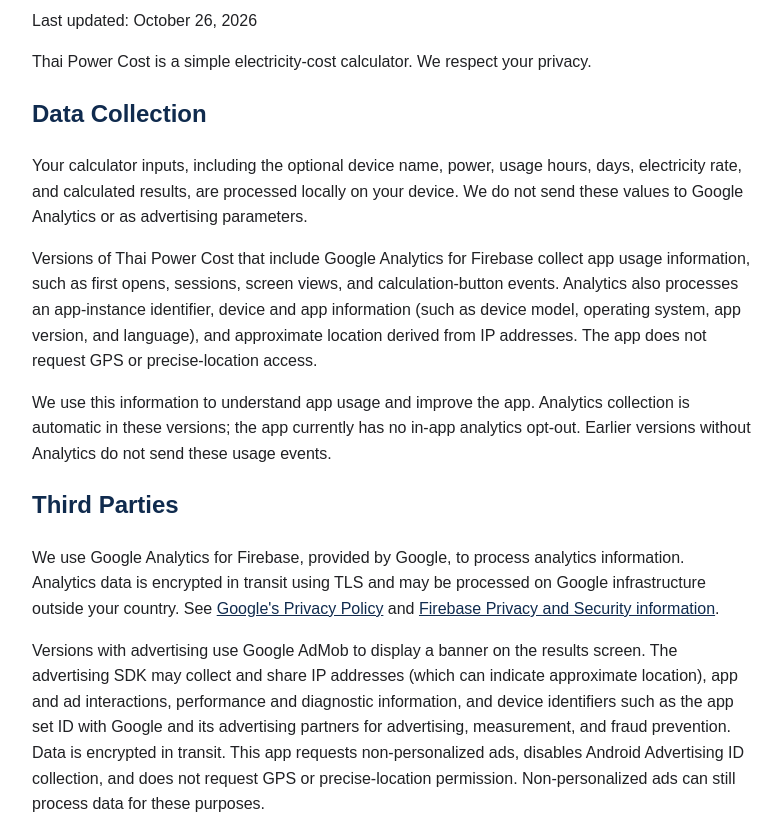
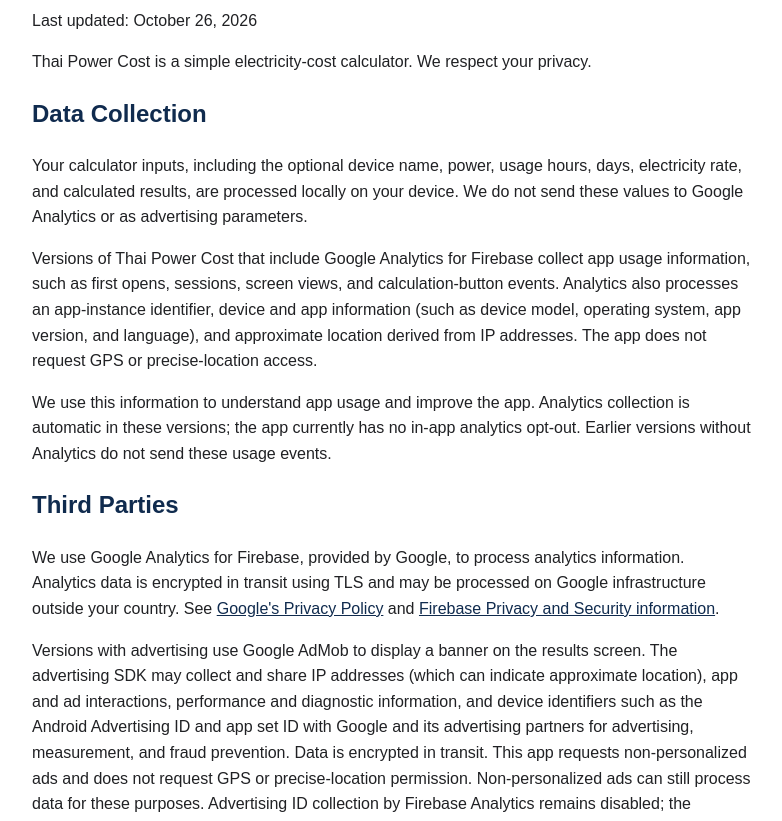
Before and after one commit to denizvahdettinn/thai-power-cost-privacy, a plain HTML site: page index.html in a window 1280 px wide. Shown: the part 113-934 px from the top of the page, without its empty margins (248-1030 px from the left). Drawn offline with Linux system fonts and the light colour scheme.

Commit message:
Clarify advertising identifiers and Android privacy controls

```diff
--- a/index.html
+++ b/index.html
@@ -23,7 +23,7 @@
 
   <h2>Third Parties</h2>
   <p>We use Google Analytics for Firebase, provided by Google, to process analytics information. Analytics data is encrypted in transit using TLS and may be processed on Google infrastructure outside your country. See <a href="https://policies.google.com/privacy">Google's Privacy Policy</a> and <a href="https://firebase.google.com/support/privacy">Firebase Privacy and Security information</a>.</p>
-  <p>Versions with advertising use Google AdMob to display a banner on the results screen. The advertising SDK may collect and share IP addresses (which can indicate approximate location), app and ad interactions, performance and diagnostic information, and device identifiers such as the app set ID with Google and its advertising partners for advertising, measurement, and fraud prevention. Data is encrypted in transit. This app requests non-personalized ads, disables Android Advertising ID collection, and does not request GPS or precise-location permission. Non-personalized ads can still process data for these purposes.</p>
+  <p>Versions with advertising use Google AdMob to display a banner on the results screen. The advertising SDK may collect and share IP addresses (which can indicate approximate location), app and ad interactions, performance and diagnostic information, and device identifiers such as the Android Advertising ID and app set ID with Google and its advertising partners for advertising, measurement, and fraud prevention. Data is encrypted in transit. This app requests non-personalized ads and does not request GPS or precise-location permission. Non-personalized ads can still process data for these purposes. Advertising ID collection by Firebase Analytics remains disabled; the advertising SDK handles its own identifiers subject to applicable privacy choices. You can reset or delete your Advertising ID in Android settings.</p>
   <p>Google's User Messaging Platform manages advertising privacy messages where required. Advertising requests are made only when the platform reports that ads may be requested. Where required, the app shows an <em>Ad privacy choices</em> control so you can manage or withdraw your choices. If consent cannot be established, the calculator remains usable without loading ads. Privacy choices for ads do not switch off the separate Firebase Analytics collection described above.</p>
   <p>See <a href="https://policies.google.com/technologies/ads">How Google uses information for advertising</a> and <a href="https://policies.google.com/technologies/partner-sites">How Google uses information from partner apps</a>. Earlier versions without advertising do not load ads. The app has no user accounts or cloud storage for calculator inputs. We do not sell user data or send calculator inputs as analytics parameters.</p>
 
```
